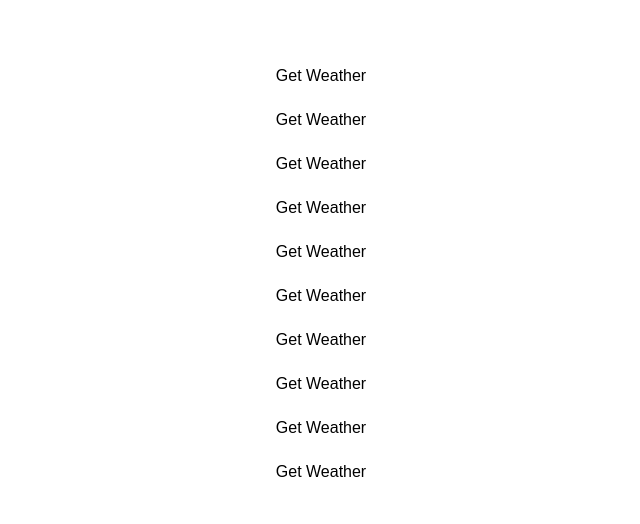
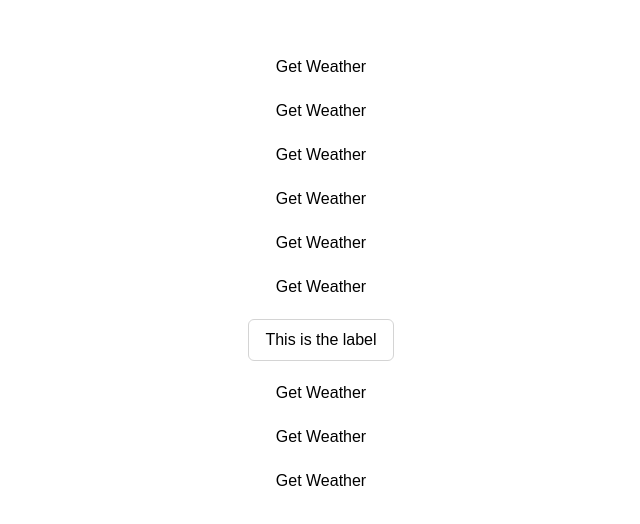
Before and after one commit to JumboCode/bostons-higher-ground, a Next.js app: page /weather in a window 1280 px wide. Shown: the part 126-650 px from the top of the page, without its empty margins (319-959 px from the left). Built offline with nearby package versions, Linux system fonts and the light colour scheme.

Commit message:
Weather button: fetch API + dynamic UI colors + error handling

```diff
--- a/src/app/weather/page.tsx
+++ b/src/app/weather/page.tsx
@@ -18,7 +18,7 @@ export default function Page() {
             <AnsonWeatherButton />
             <BriannaWeatherButton />
             <GeorgeWeatherButton />
-            <HandeWeatherButton />
+            <HandeWeatherButton label = "This is the label" />
             <KristyWeatherButton />
             <VanshWeatherButton />
             <WestWeatherButton />
--- a/src/components/weather-buttons/button-hande.tsx
+++ b/src/components/weather-buttons/button-hande.tsx
@@ -1,3 +1,170 @@
-export default function WeatherButton() {
-    return <button>Get Weather</button>;
+ //Tells Next.js this file runs in the browser (not the server). (need it for user clicks)
+"use client";
+
+//Brings in the React hook that lets us store and update values inside the component
+import { useState } from "react";
+
+//defining the information we'll get from the API
+type WeatherInfo = {
+    temperature: number;
+    temperatureUnit: string;
+    shortForecast: string;
+};
+
+//defining the props
+type WeatherButtonProps = {
+  label: string; //prop has one value with type String
+};
+
+function getWeatherColor(shortForecast: string) {
+  const f = shortForecast.toLowerCase();
+
+  if (f.includes("sun") || f.includes("clear")) {
+    return {
+      bg: "bg-amber-50",
+      hover: "hover:bg-yellow-200",
+      text: "text-amber-900"
+    };
+  }
+
+  if (f.includes("cloud")) {
+    return {
+      bg: "bg-gray-100",
+      hover: "hover:bg-gray-300",
+      text: "text-gray-700"
+    };
+  }
+
+  if (f.includes("rain") || f.includes("showers")) {
+    return {
+      bg: "bg-blue-50",
+      hover: "hover:bg-blue-200",
+      text: "text-blue-900"
+    };
+  }
+
+  if (f.includes("snow")) {
+    return {
+      bg: "bg-slate-50",
+      hover: "hover:bg-blue-100",
+      text: "text-slate-800"
+    };
+  }
+
+  // default / fallback
+  return {
+    bg: "bg-neutral-100",
+    hover: "hover:bg-neutral-200",
+    text: "text-neutral-800"
+  };
 }
+
+
+//defining the component
+export default function WeatherButton({label}: WeatherButtonProps) {
+    //creating a varible called loading for when waiting to fetch the forecast
+    //setLoading says if its loading or not
+    const [loading, setLoading] = useState(false);
+    //storing the weather data from the API
+    //at first it is null, then becomes the weatherInfo prop's values
+    const [weather, setWeather] = useState<WeatherInfo | null>(null);
+    //error message if something is wrong
+    const [error, setError] = useState<string | null>(null);
+
+    //async funtion because it will do something that takes time, so don't freeze the page while waiting.
+    async function handleClick() {
+        //We're getting the data so the button is loading
+        setLoading(true);
+        //we haven't encountured any errors so it is null
+        setError(null);
+        //we're waiting for the forecast so the weather is null
+        setWeather(null);
+
+        try {
+            // creates a new variable called response that will hold the API's response
+            const response = await fetch("https://api.weather.gov/gridpoints/BOX/69,92/forecast", //await: Pause here until the fetch request finishes — but don’t freeze the UI
+                //option object for fetch specifying metadata about the request
+                {headers : {Accept : "application/geo+json"}}
+                //headers tells what type of response we want
+                // GeoJSON = JSON designed for geographic data
+            );
+
+            //handle error
+            if ( !response.ok){
+                throw new Error("failled to fetch the API");
+            }
+
+            //defining the variable that gets the data we fetched
+            const data = await response.json();
+
+            //Access the first forecast period, ?. prevents crashing if something is missing
+            const firstPeriod = data.properties?.periods?.[0];
+
+            //if fails
+            if(!firstPeriod){
+                throw new Error("invalid forecast data");
+            }
+
+            //creating the extracted varible in weather info type that contains extracted info
+            const extracted: WeatherInfo = {
+                temperature: firstPeriod.temperature,
+                temperatureUnit: firstPeriod.temperatureUnit,
+                shortForecast: firstPeriod.shortForecast,
+            };
+
+            //making the weather extracted
+            setWeather(extracted);
+            //showing on backend the extracted data
+            console.log("Weather data:", extracted);
+
+        } catch (err: unknown) {
+        if (err instanceof Error) {
+            setError(err.message);
+        } else {
+            setError("Something went wrong");
+        }
+        } finally {
+        setLoading(false);
+        }
+
+    }
+
+    return (
+        <div className="space-y-2">
+
+            <button
+            onClick= {handleClick}
+            disabled={loading}
+            className="
+                px-4 py-2
+                border border-neutral-300
+                rounded-md
+                text-black
+                font-medium
+                bg-white
+                hover:bg-blue-800
+                hover:border-blue-200
+                hover:text-blue-50
+                hover:font-bold
+                transition-colors duration-200
+            ">
+                { loading ? "loading..." : label }
+            </button>
+            {error && <p className="text-red-600 text-sm">{error}</p>}
+
+            {weather && (() => {
+                const { bg, hover, text } = getWeatherColor(weather.shortForecast);
+                return (
+                    <div className={`p-3 rounded-lg transition-colors duration-200 cursor-pointer ${bg} ${hover} ${text}`}>
+                    <p>
+                        <strong>Temp:</strong> {weather.temperature}°                            {weather.temperatureUnit}
+                    </p>
+                    <p>
+                        <strong>Forecast:</strong> {weather.shortForecast}
+                    </p>
+                    </div>
+                );
+            })()}
+        </div>
+    );
+}
```
